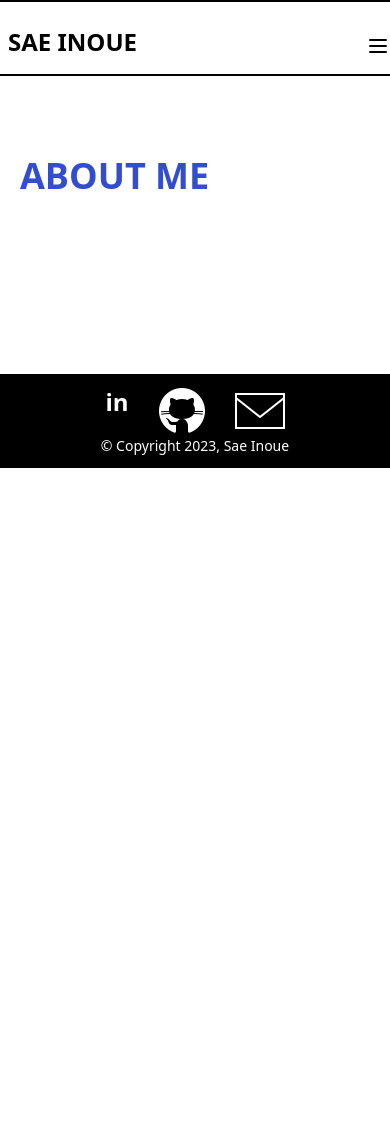
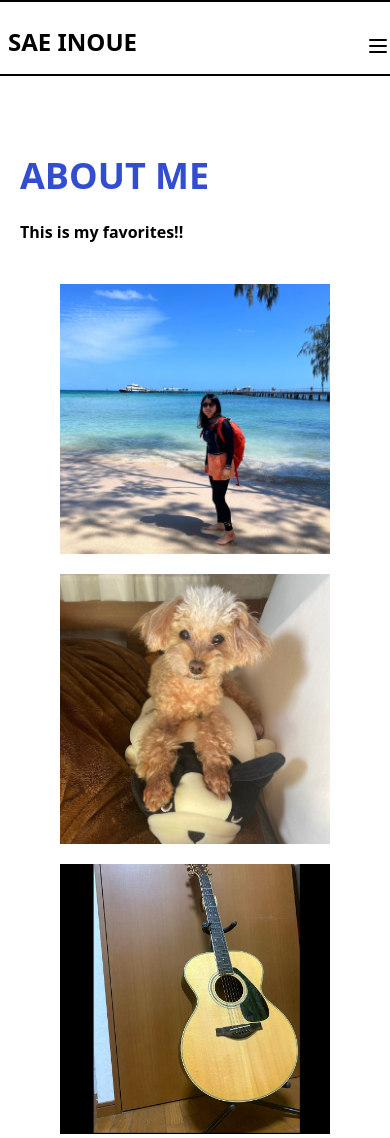
Before and after one commit to Sae-Inoue/C4Prog-WT-PROJ, a website: page about.html in a window 390 px wide. Shown: the top 1138 px of the page. Before the commit the page ends 844 px from the top, so only its background shows below. Drawn offline with Linux system fonts and the light colour scheme.

Commit message:
feat(about):adjust responsive design

```diff
--- a/about.html
+++ b/about.html
@@ -57,14 +57,25 @@
 
 <main>
     <div class="mb-7 mx-5 mt-20">
-        <h1 class="font-extrabold text-4xl md:text-6xl text-[#334DD1]">ABOUT ME</h1>
-    </div>
-    <div>
-        <img src="/Assets/img/icons8-github-50.png" alt="Australia">
-        <img src="/Assets/img/icons8-github-50.png" alt="Dog">
-        <img src="/Assets/img/icons8-github-50.png" alt="Guitar">
+        <div class="">
+            <h1 class="font-extrabold text-4xl md:text-6xl text-[#334DD1]">ABOUT ME</h1>
+            <br>
+            <p class="font-bold">This is my favorites!!</p>
+        </div>
+        <div class="flex flex-col gap-5 m-10 md:flex-row">
+            <div class="w-full md:w-1/3">
+                <img class="w-full h-auto" src="/Assets/img/about.au.jpg" alt="Australia">
+            </div>
+            <div class="w-full md:w-1/3">
+                <img class="w-full h-auto" src="/Assets/img/about.dog.jpg" alt="Dog">
+            </div>
+            <div class="w-full md:w-1/3">
+                <img class="w-full h-auto" src="/Assets/img/about.guitar.jpg" alt="Guitar">
+            </div>
+        </div>
     </div>
 </main>
+
 
 <footer class="border-black bg-black text-white sticky-bottom-0 mx-auto pb-3 pt-3">
     <div class="flex flex-col items-center md:grid md:grid-cols-3">
```
Also changed, not shown: Assets/css/site.css.
